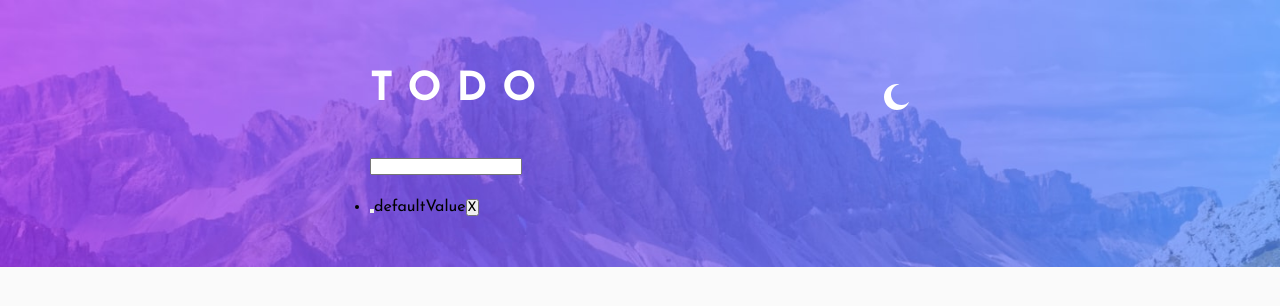
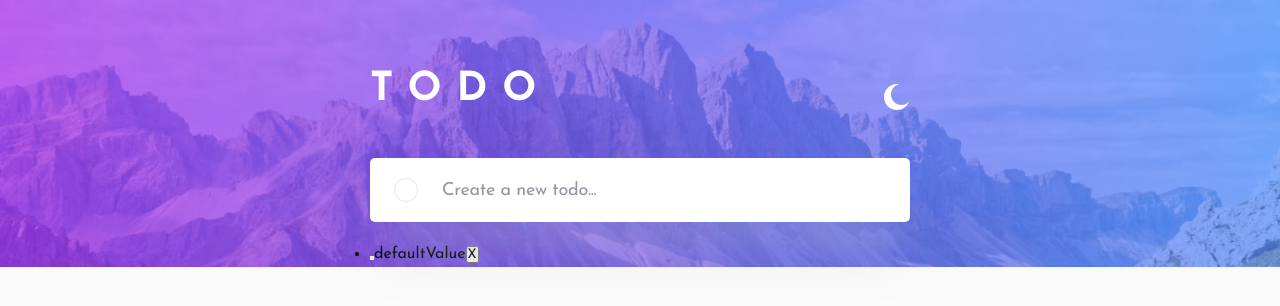
Before and after one commit to Huayao-Zheng/react-to-do, a React (Create React App) app: page / in a window 1280 px wide. Shown: the top 306 px of the page. Built offline with nearby package versions, Linux system fonts and the light colour scheme.

Commit message:
styled Header and TodoForm components

```diff
--- a/src/App.scss
+++ b/src/App.scss
@@ -10,21 +10,28 @@
 }
 
 :root {
+  --box-shadow: 0px 35px 50px -15px rgba(194, 195, 214, 0.5);
+  --circle-border-color: #e3e4f1;
+  --circle-border-hover-and-bg-color: linear-gradient(
+    135deg,
+    #55ddff 0%,
+    #c058f3 100%
+  );
+  --input-placeholder-text-color: #9394a5;
   --Very-Light-Blue: #fafafa;
-  --Very-Light-Grayish-Blue: #e4e5f1;
   --Light-Grayish-Blue: #d2d3db;
-  --Dark-Grayish-Blue: #9394a5;
   --Very-Dark-Grayish-Blue: #484b6a;
 }
 
 .darkTheme {
+  --box-shadow: 0px 35px 50px -15px rgba(0, 0, 0, 0.5);
+  --circle-border-color: #393a4c;
+  --input-placeholder-text-color: #767992;
   --Very-Dark-Blue: #161722;
   --Very-Dark-Desaturated-Blue: #25273c;
   --Light-Grayish-Blue: #cacde8;
   --Light-Grayish-Blue-hover: #e4e5f1;
-  --Dark-Grayish-Blue: #777a92;
   --Very-Dark-Grayish-Blue: #4d5066;
-  --Very-Dark-Grayish-Blue: #393a4c;
 }
 
 body,
--- a/src/components/TodoForm.js
+++ b/src/components/TodoForm.js
@@ -17,7 +17,9 @@ const TodoForm = () => {
 
   return (
     <form onSubmit={handleOnSubmit}>
+      <span className="circle-box" />
       <input
+        placeholder="Create a new todo..."
         type="text"
         value={todoItem}
         onChange={(e) => setTodoItem(e.target.value)}
--- a/src/components/TodoForm.scss
+++ b/src/components/TodoForm.scss
@@ -1,6 +1,35 @@
 form {
+  height: 64px;
+  border-radius: 5px;
+  overflow: hidden;
+  box-shadow: var(--box-shadow);
   margin-bottom: 24px;
+  position: relative;
+
+  .circle-box {
+    position: absolute;
+    height: 24px;
+    width: 24px;
+    border: 1px solid var(--circle-border-color);
+    border-radius: 50%;
+    top: 20px;
+    left: 24px;
+  }
 
   input {
+    height: 100%;
+    width: 100%;
+    border: none;
+    font-size: 18px;
+    line-height: 18px;
+    letter-spacing: -0.25px;
+    color: #393a4b;
+    padding: 23px 72px;
+    outline: none;
+    caret-color: #3a7cfd;
+
+    &::placeholder {
+      color: var(--input-placeholder-text-color);
+    }
   }
 }
```
